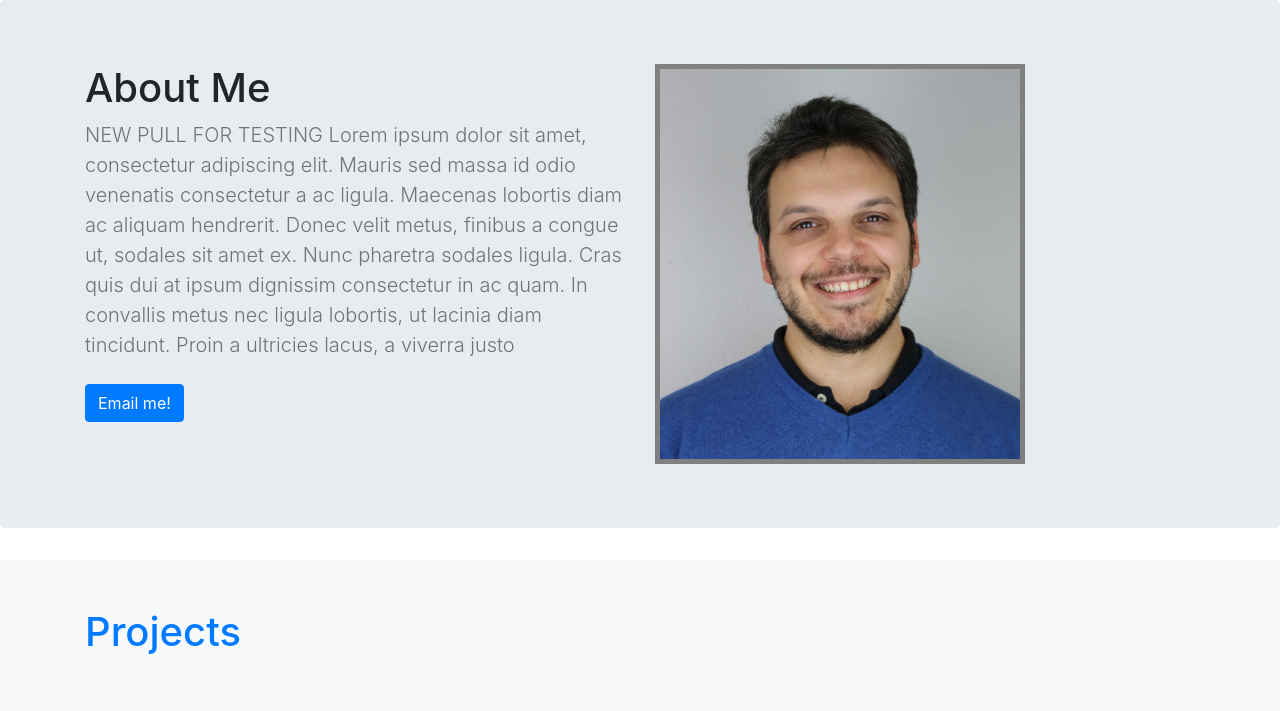
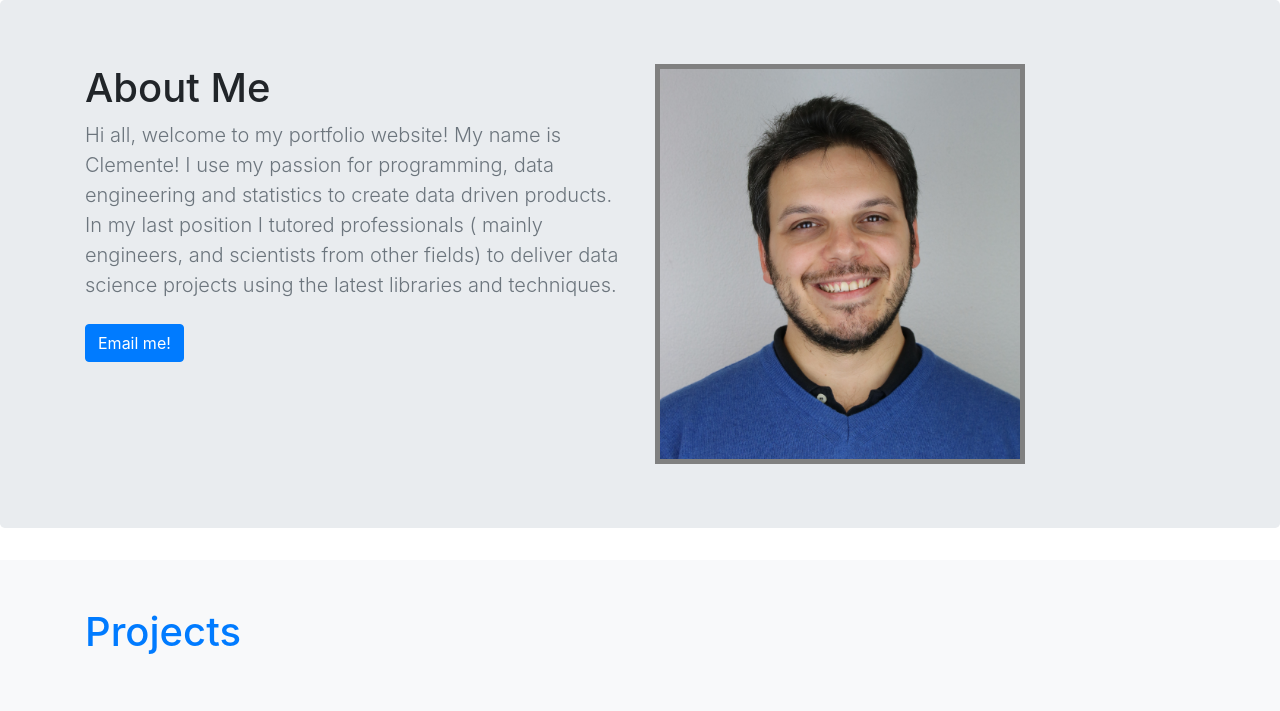
Before and after one commit to ClementeCortile/ptf, a Django app: page / in a window 1280 px wide. Shown: the part 56-767 px from the top of the page. Run offline with Django 3.2, Linux system fonts and the light colour scheme; data that the repository does not hold is empty; some libraries are stand-ins or nearby versions.

Commit message:
Update home.html

```diff
--- a/jobs/templates/jobs/home.html
+++ b/jobs/templates/jobs/home.html
@@ -61,15 +61,12 @@
             <div class="row">
                 <div class="col-sm">
                     <h1 class="jumbotron-heading">About Me</h1>
-                    <p class="lead text-muted"> NEW PULL FOR TESTING Lorem ipsum dolor sit amet, consectetur adipiscing elit. Mauris sed
-                        massa id
-                        odio venenatis consectetur a ac ligula. Maecenas lobortis diam ac aliquam hendrerit. Donec velit
-                        metus,
-                        finibus a congue ut, sodales sit amet ex. Nunc pharetra sodales ligula. Cras quis dui at ipsum
-                        dignissim
-                        consectetur in ac quam. In convallis metus nec ligula lobortis, ut lacinia diam tincidunt. Proin
-                        a
-                        ultricies lacus, a viverra justo</p>
+                    <p class="lead text-muted">
+Hi all, welcome to my portfolio website!
+My name is Clemente!
+I use my passion for programming, data engineering and statistics to create data driven products. In my last position
+I tutored professionals ( mainly engineers, and scientists from other fields) to deliver
+data science projects using the latest libraries and techniques.</p>
                     <p>
                         <a href="mailto:clementecortile@gmail.com" class="btn btn-primary my-2">Email me!</a>
                     </p>
```
